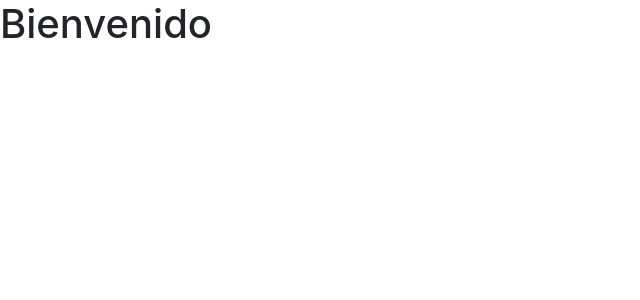
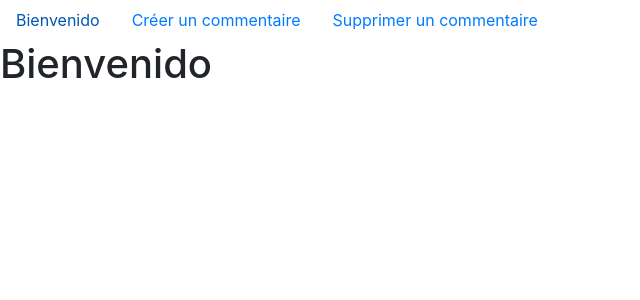
Before and after one commit to OmyRob86/exo-react, a React (Create React App) app: page / in a window 1280 px wide. Shown: the top 300 px of the page, without its empty margins (0-640 px from the left). Built offline with nearby package versions, Linux system fonts and the light colour scheme.

Commit message:
create components/Navigation.js and added on App.js

```diff
--- a/src/App.js
+++ b/src/App.js
@@ -4,6 +4,8 @@
   Switch,
   Route,
 } from 'react-router-dom';
+
+import Navigation     from './components/Navigation';
 
 import Home           from './pages/Home';
 import CreateComments from './pages/CreateComments';
@@ -14,6 +16,7 @@
 function App() {
   return (
     <Router>
+      <Navigation />
       <Switch>
         <Route path="/"                component={Home} />
         <Route path="/comments/create" component={CreateComments} />
--- /dev/null
+++ b/src/components/Navigation.js
@@ -0,0 +1,27 @@
+import React from 'react';
+import { Link } from 'react-router-dom';
+import Nav from 'react-bootstrap/Nav';
+
+const Navigation = () => {
+    return (
+        <Nav>
+            <Nav.Item>
+                <Nav.Link as={Link} to="/">
+                    Bienvenido
+                </Nav.Link>
+            </Nav.Item>
+            <Nav.Item>
+                <Nav.Link as={Link} to="/comments/create">
+                    Créer un commentaire
+                </Nav.Link>
+            </Nav.Item>
+            <Nav.Item>
+                <Nav.Link as={Link} to="/comments/delete">
+                    Supprimer un commentaire
+                </Nav.Link>
+            </Nav.Item>
+      </Nav>
+    );
+}
+
+export default Navigation
```
